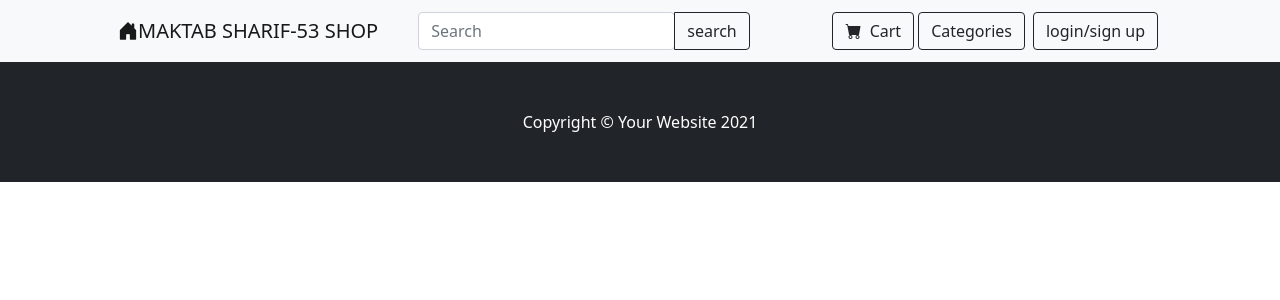
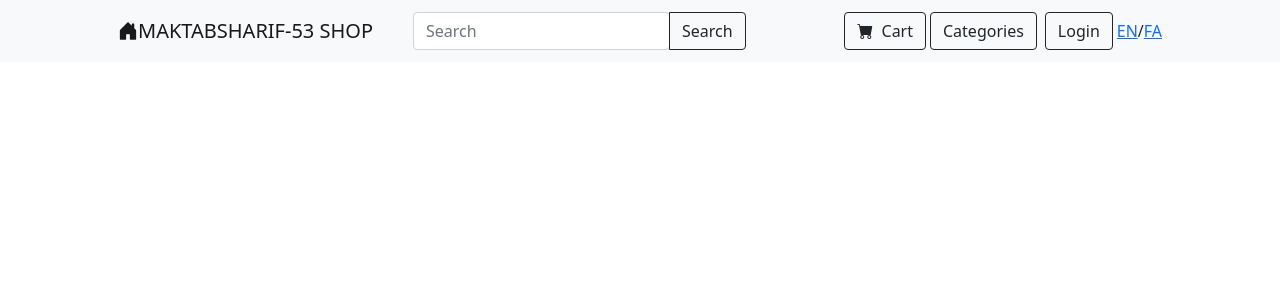
Before and after one commit to Morteza078/online-shop, a Django app: template templates/base/base.html in a window 1280 px wide. Shown: the top 300 px of the page. Run offline with Django 3.2, Linux system fonts and the light colour scheme; the template is opened without the code that fills it, so the values that code supplies are empty; some libraries are stand-ins or nearby versions.

Commit message:
change on base.html for multi-language

```diff
--- a/templates/base/base.html
+++ b/templates/base/base.html
@@ -2,16 +2,23 @@
 <html lang="en">
 <head>
     {% load static %}
+    {% load i18n %}
+    {% get_current_language as LANGUAGE_CODE %}
     <meta charset="utf-8"/>
     <meta name="viewport" content="width=device-width, initial-scale=1, shrink-to-fit=no"/>
     <meta name="description" content=""/>
     <meta name="author" content=""/>
-    <title>Shop-MaktabSharif-52 BootCamp</title>
+    <title>{% block title %}{% translate 'Shop-MaktabSharif-52 BootCamp' %}{% endblock %}</title>
+    {% block style.css %}{% endblock %}
     <link rel="stylesheet" href="https://stackpath.bootstrapcdn.com/bootstrap/5.0.0-alpha1/css/bootstrap.min.css"
           integrity="sha384-r4NyP46KrjDleawBgD5tp8Y7UzmLA05oM1iAEQ17CSuDqnUK2+k9luXQOfXJCJ4I" crossorigin="anonymous">
     <script src="https://stackpath.bootstrapcdn.com/bootstrap/5.0.0-alpha1/js/bootstrap.min.js"
             integrity="sha384-oesi62hOLfzrys4LxRF63OJCXdXDipiYWBnvTl9Y9/TRlw5xlKIEHpNyvvDShgf/"
             crossorigin="anonymous"></script>
+    <!-- direction for persian language-->
+    {% if LANGUAGE_CODE == 'fa' %}
+        <link href="{% static 'base/css/rtl.css' %}" rel="stylesheet"/>
+    {% endif %}
     <!-- Bootstrap icons-->
     <link href="https://cdn.jsdelivr.net/npm/bootstrap-icons@1.5.0/font/bootstrap-icons.css" rel="stylesheet"/>
     <!-- Core theme CSS (includes Bootstrap)-->
@@ -21,10 +28,8 @@
 <!-- Navigation-->
 <nav class="navbar navbar-expand-lg navbar-light bg-light">
     <div class="container px-4 px-lg-5">
-        <a class="navbar-brand bi bi-house-door-fill " aria-current="page" href="{% url 'products:index' %}">MAKTAB
-            SHARIF-53 SHOP</a>
-
-
+        <a class="navbar-brand bi bi-house-door-fill " aria-current="page"
+           href="{% url 'products:index' %}">{% translate "MAKTABSHARIF-53 SHOP" %}</a>
         <button class="navbar-toggler" type="button" data-bs-toggle="collapse" data-bs-target="#navbarSupportedContent"
                 aria-controls="navbarSupportedContent" aria-expanded="false" aria-label="Toggle navigation"><span
                 class="navbar-toggler-icon"></span></button>
@@ -34,9 +39,10 @@
                 <!--Search-->
                 <div class="">
                     <div class="input-group">
-                        <input type="search" class="form-control rounded" placeholder="Search" aria-label="Search"
+                        <input type="search" class="form-control rounded" placeholder="{% translate 'Search' %}"
+                               aria-label="{% translate 'Search' %}"
                                aria-describedby="search-addon"/>
-                        <button type="button" class="btn btn-outline-dark">search</button>
+                        <button type="button" class="btn btn-outline-dark">{% translate 'Search' %}</button>
                     </div>
                 </div>
             </ul>
@@ -45,7 +51,7 @@
                 <form class="d-flex">
                     <button class="btn btn-outline-dark" type="submit">
                         <i class="bi-cart-fill me-1"></i>
-                        Cart
+                        {% translate 'Cart' %}
                         <span class="badge bg-dark text-white ms-1 rounded-pill">0</span>
                     </button>
                 </form>
@@ -53,12 +59,12 @@
                 <form class="d-flex">
                     <button class="btn btn-outline-dark" type="submit">
                         <i class="bi-cart-fill me-1"></i>
-                        Cart
+                        {% translate 'Cart' %}
                         <span class="badge bg-dark text-white ms-1 rounded-pill"></span>
                     </button>
                 </form>
             {% endif %}
-            <button type="button" class="btn btn-outline-dark m-1">Categories</button>
+            <button type="button" class="btn btn-outline-dark m-1"> {% translate 'Categories' %}</button>
             <!--person icon for watching of profile and my orders-->
             {% if user.is_authenticated %}
                 <div class=" dropdown m-2 ">
@@ -66,18 +72,25 @@
                             role="button"
                             data-bs-toggle="dropdown" aria-expanded="false"></button>
                     <ul class="dropdown-menu" aria-labelledby="navbarDropdown">
-                        <li><a class="dropdown-item" href="#!"> Profile </a></li>
+                        <li><a class="dropdown-item" href="#!"> {% translate "Profile" %} </a></li>
                         <li>
                             <hr class="dropdown-divider"/>
                         </li>
-                        <li><a class="dropdown-item" href="#!"> My orders </a></li>
-                        <button type="button" class="btn btn-outline-dark m-1" onclick="logout()">logout</button>
+                        <li><a class="dropdown-item" href="#!">  {% translate 'My orders' %} </a></li>
+                        <form action="{% url 'customer:logout' %}">
+                            <input class="btn btn-outline-dark m-1" type="submit" value="{% translate 'Logout' %}"/>
+                        </form>
+
                     </ul>
                 </div>
             {% else %}
-                <button type="button" class="btn btn-outline-dark m-1">login/sign up</button>
+                <form action="{% url 'customer:auth' %}">
+                    <input class="btn btn-outline-dark m-1" type="submit" value="{% translate 'Login' %}"/>
+                </form>
             {% endif %}
         </div>
+        <a href="{% url 'change_lang' %}?lang=en&next=/en/{{ request.path|slice:'4:' }}">{% translate 'EN' %}</a> / <a
+            href="{% url 'change_lang' %}?lang=fa&next=/fa/{{ request.path|slice:'4:' }}">{% translate 'FA' %}</a>
     </div>
 </nav>
 {% block heder %}
@@ -88,12 +101,11 @@
 
 {% endblock %}
 <!-- Footer-->
-<footer class="py-5 bg-dark">
-    <div class="container"><p class="m-0 text-center text-white">Copyright &copy; Your Website 2021</p></div>
-</footer>
+{#<footer class="py-5 bg-dark">#}
+{#    <div class="container"><p class="m-0 text-center text-white">Copyright &copy; Your Website 2021</p></div>#}
+{#</footer>#}
 <!-- Bootstrap core JS-->
 <script src="https://cdn.jsdelivr.net/npm/bootstrap@5.1.0/dist/js/bootstrap.bundle.min.js"></script>
-<!-- Core theme JS-->
-<script src="js/scripts.js"></script>
+{% block js %}{% endblock %}
 </body>
 </html>
```
